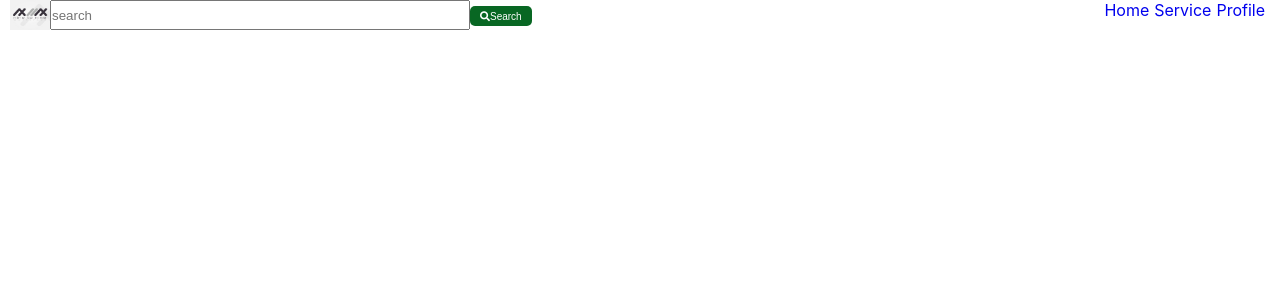
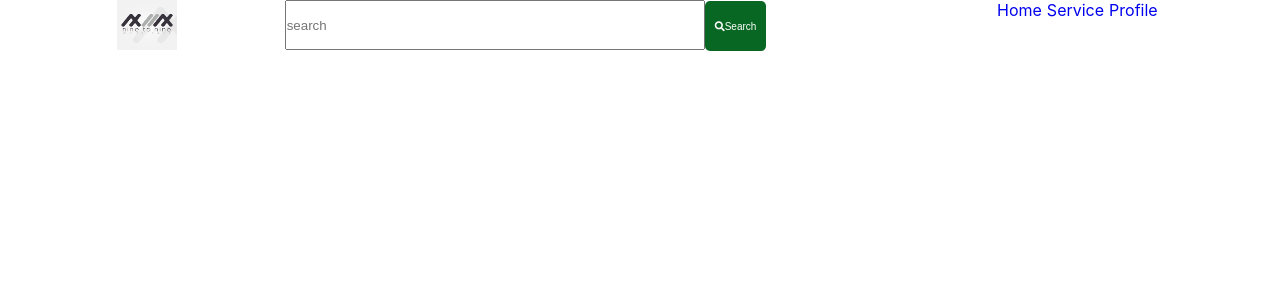
Before and after one commit to Bash360/nine-to-nine, a React (Create React App) app: page / in a window 1280 px wide. Shown: the top 300 px of the page. Built offline with nearby package versions, Linux system fonts and the light colour scheme.

Commit message:
header ready

```diff
--- a/src/components/Header/Header.css
+++ b/src/components/Header/Header.css
@@ -1,21 +1,24 @@
 .container {
   display: flex;
-  justify-content: space-around;
-
+  flex-direction: row;
+  justify-content: space-evenly;
 }
 
+.search {
+	justify-self: center;
+}
 .icon {
-  display: inline-block;
-  margin-left:10px;
-  width: 40px;
-  height: 30px;
+	margin-left: 10px;
+	width: 60px;
+  height: 50px;
+  margin-right:auto;
 }
 
 .icon:hover {
-  opacity: 0.3;
+	opacity: 0.3;
 }
 
-Nav {
-  margin-left: auto;
-  margin-right:15px;
+nav {
+	margin-left: auto;
+	margin-right: 15px;
 }
--- a/src/components/Header/Header.js
+++ b/src/components/Header/Header.js
@@ -6,9 +6,15 @@ import logo from './logo.jpg';
 export default function Header() {
   return (
     <header className="container">
-      <img className="icon" src={logo} alt="logo"/>
-      <Search className=".search"/>
-       <Nav/>
+      <div>
+        <img className="icon" src={logo} alt="logo" />
+      </div>
+      <div>
+        <Search className="search" />
+      </div>
+      <div>
+        <Nav />
+      </div>
     </header>
   );
 }
--- a/src/components/Search/Search.css
+++ b/src/components/Search/Search.css
@@ -3,7 +3,7 @@
   border: none;
   color: #fff;
   padding: 2px 10px;
-  height:20px;
+  height:50px;
   text-align: center;
   text-decoration: none;
   display: inline-block;
@@ -12,10 +12,11 @@
 }
 input{
   width:70%;
-  height:30px;
+  height:50px;
 }
 form{
   width: 600px;
+
 }
 input:focus{
   outline-color: #086723;
```
